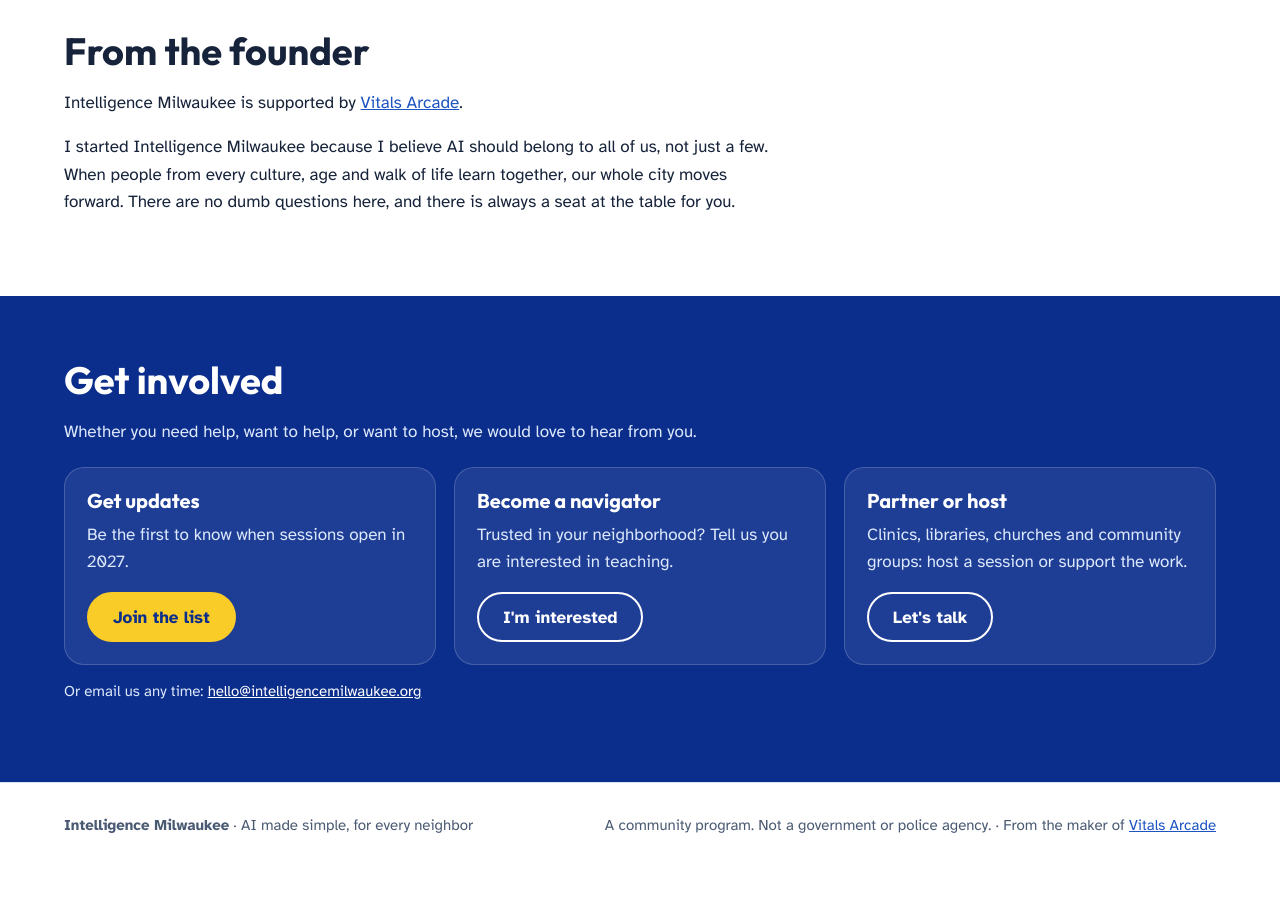
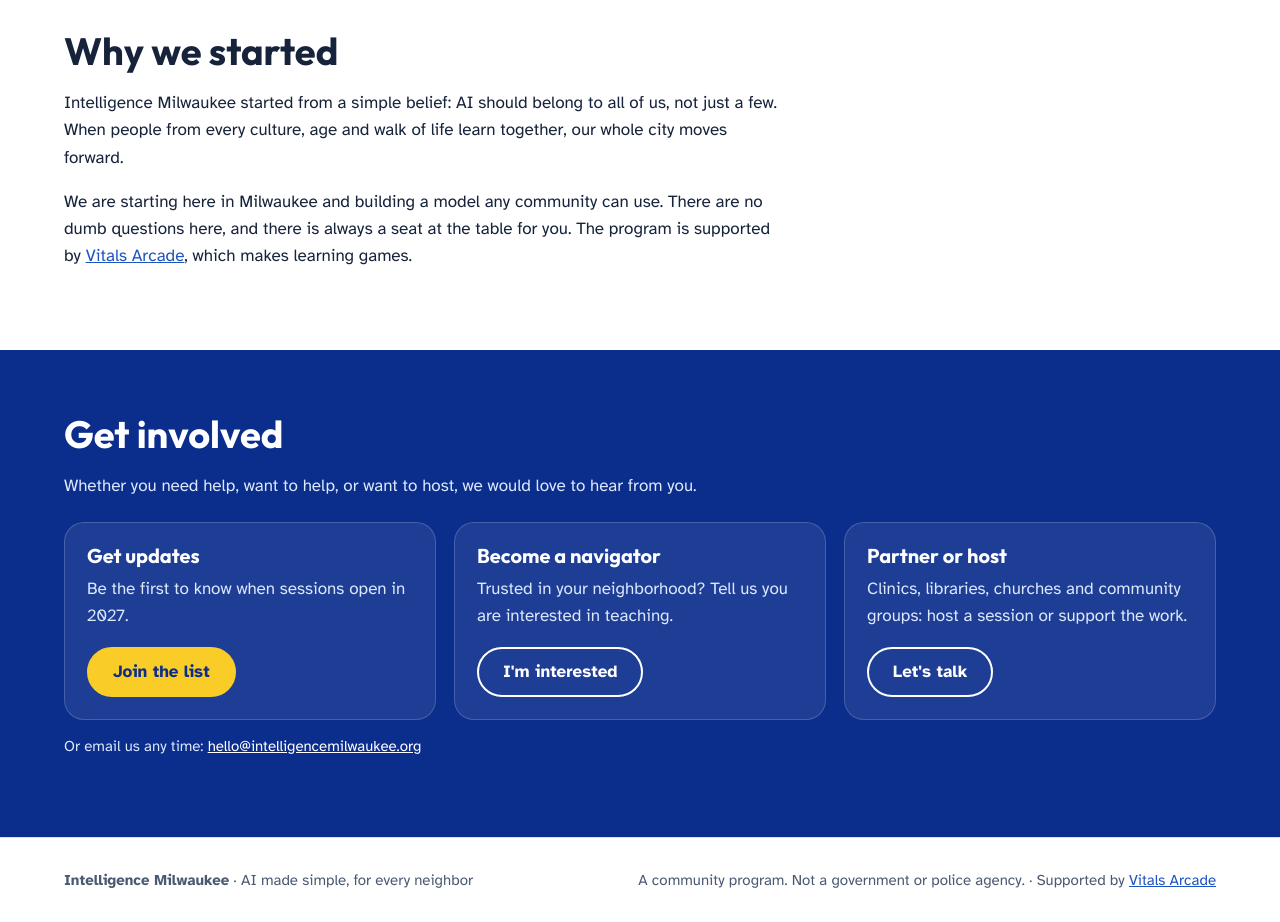
Before and after one commit to esmith0918/intelligence-milwaukee-site, a plain HTML site: page index.html in a window 1280 px wide. Shown: the part 2900-3822 px from the top of the page. Before the commit the page ends 3767 px from the top, so only its background shows below. Drawn offline with Linux system fonts and the light colour scheme.

Commit message:
Remove personal information from the homepage

```diff
--- a/index.html
+++ b/index.html
@@ -140,9 +140,9 @@ footer .wrap{display:flex;flex-wrap:wrap;gap:10px 28px;justify-content:space-bet
 
 <section class="band">
   <div class="wrap">
-    <h2>From the founder</h2>
-    <p>Intelligence Milwaukee is supported by <a href="https://vitalsarcade.com">Vitals Arcade</a>.</p>
-    <p>I started Intelligence Milwaukee because I believe AI should belong to all of us, not just a few. When people from every culture, age and walk of life learn together, our whole city moves forward. There are no dumb questions here, and there is always a seat at the table for you.</p>
+    <h2>Why we started</h2>
+    <p>Intelligence Milwaukee started from a simple belief: AI should belong to all of us, not just a few. When people from every culture, age and walk of life learn together, our whole city moves forward.</p>
+    <p>We are starting here in Milwaukee and building a model any community can use. There are no dumb questions here, and there is always a seat at the table for you. The program is supported by <a href="https://vitalsarcade.com">Vitals Arcade</a>, which makes learning games.</p>
   </div>
 </section>
 
@@ -163,7 +163,7 @@ footer .wrap{display:flex;flex-wrap:wrap;gap:10px 28px;justify-content:space-bet
 <footer>
   <div class="wrap">
     <span><b>Intelligence Milwaukee</b> &middot; AI made simple, for every neighbor</span>
-    <span>A community program. Not a government or police agency. &middot; From the maker of <a href="https://vitalsarcade.com">Vitals Arcade</a></span>
+    <span>A community program. Not a government or police agency. &middot; Supported by <a href="https://vitalsarcade.com">Vitals Arcade</a></span>
   </div>
 </footer>
 </body>
```
